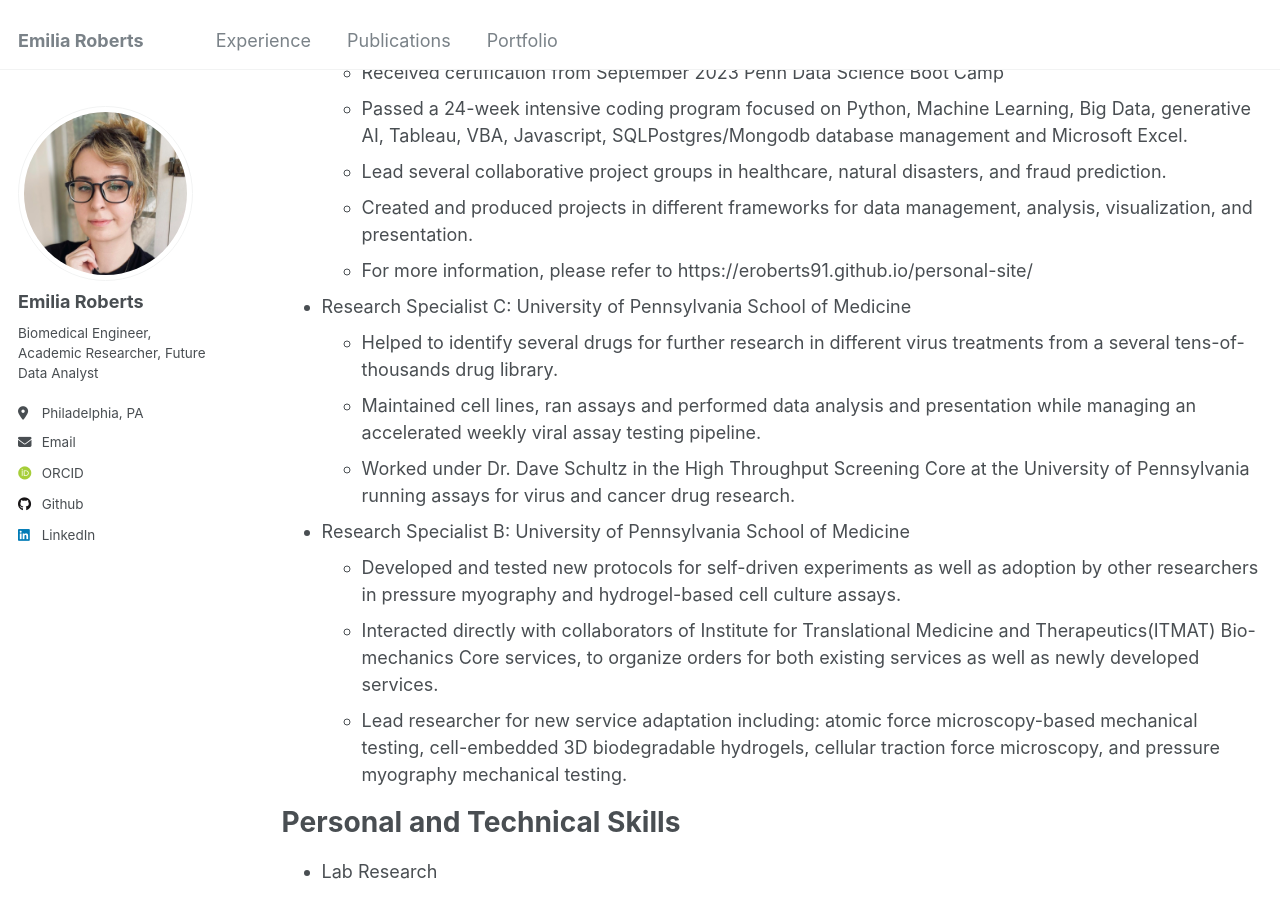
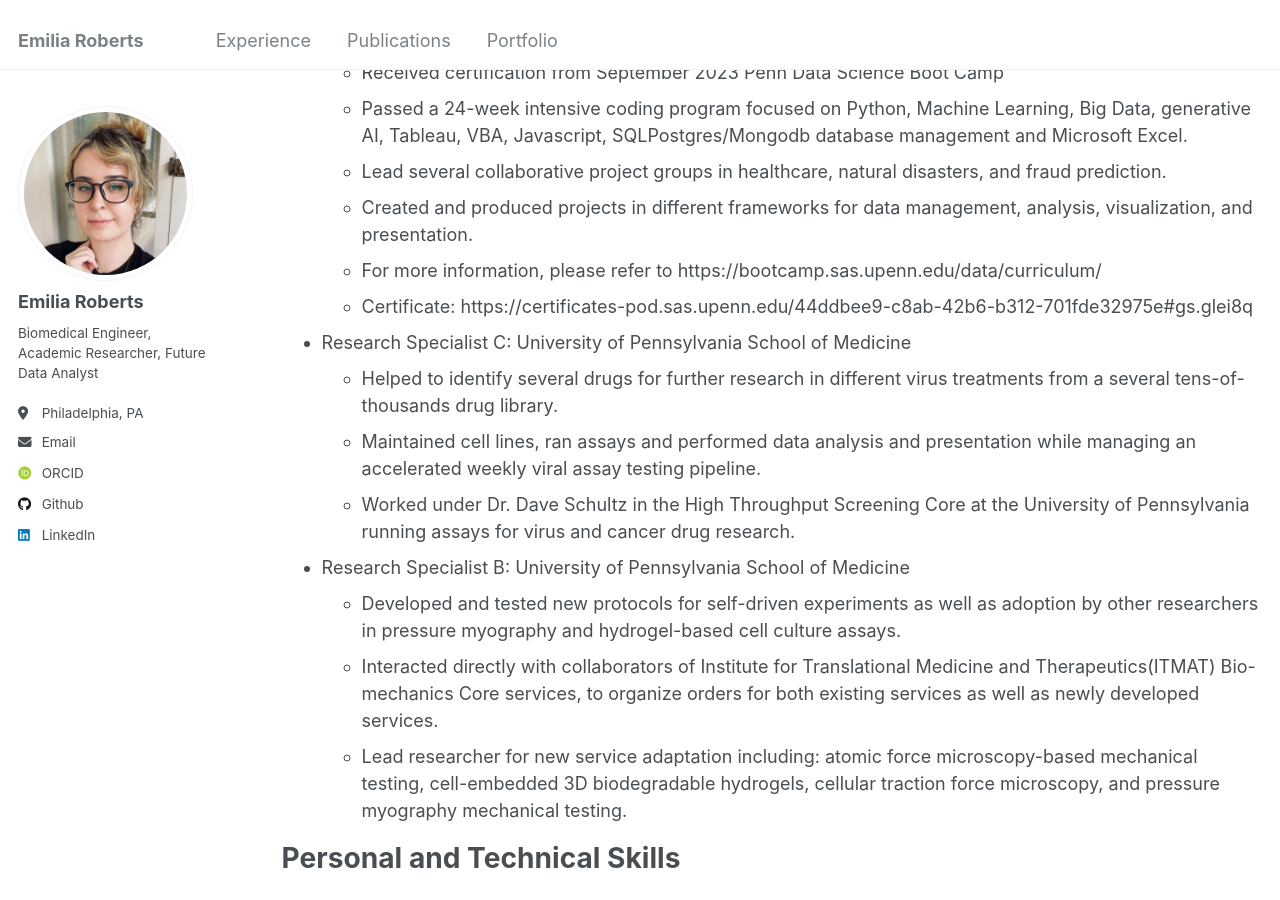
Before and after one commit to eroberts91/personal-site, a Jekyll site: the page built from _pages/cv.md, in a window 1280 px wide and 900 px high, scrolled down 364 px. Built offline with Jekyll 4.4.1, drawn with Linux system fonts in a browser that asks for light colours; some web fonts are replaced.

Commit message:
finished

```diff
--- a/_pages/cv.md
+++ b/_pages/cv.md
@@ -25,7 +25,8 @@ Experience
   * Passed a 24-week intensive coding program focused on Python, Machine Learning, Big Data, generative AI, Tableau, VBA, Javascript, SQLPostgres/Mongodb database management and Microsoft Excel.
   * Lead several collaborative project groups in healthcare, natural disasters, and fraud prediction.
   * Created and produced projects in different frameworks for data management, analysis, visualization, and presentation.
-  * For more information, please refer to https://eroberts91.github.io/personal-site/
+  * For more information, please refer to https://bootcamp.sas.upenn.edu/data/curriculum/
+  * Certificate: https://certificates-pod.sas.upenn.edu/44ddbee9-c8ab-42b6-b312-701fde32975e#gs.glei8q
 
 * Research Specialist C: University of Pennsylvania School of Medicine
   * Helped to identify several drugs for further research in different virus treatments from a several tens-of-thousands drug library.
```
